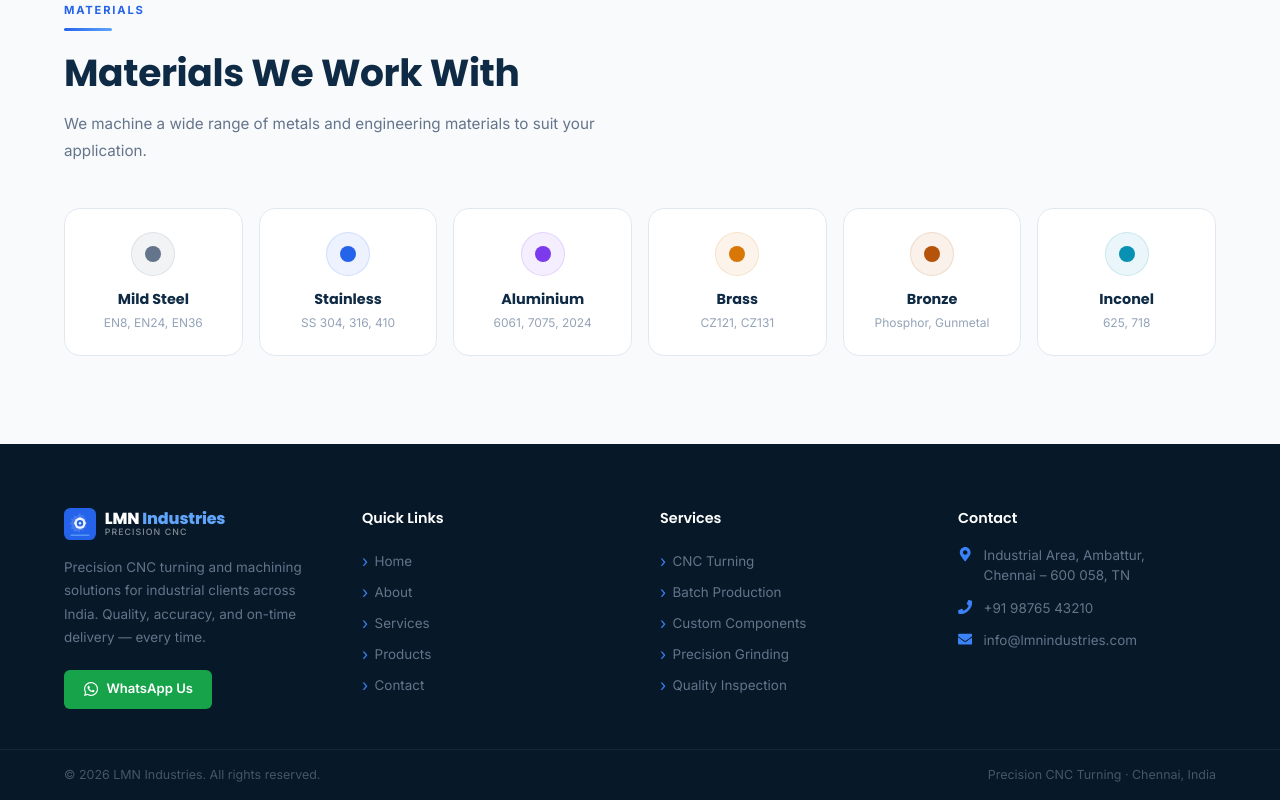
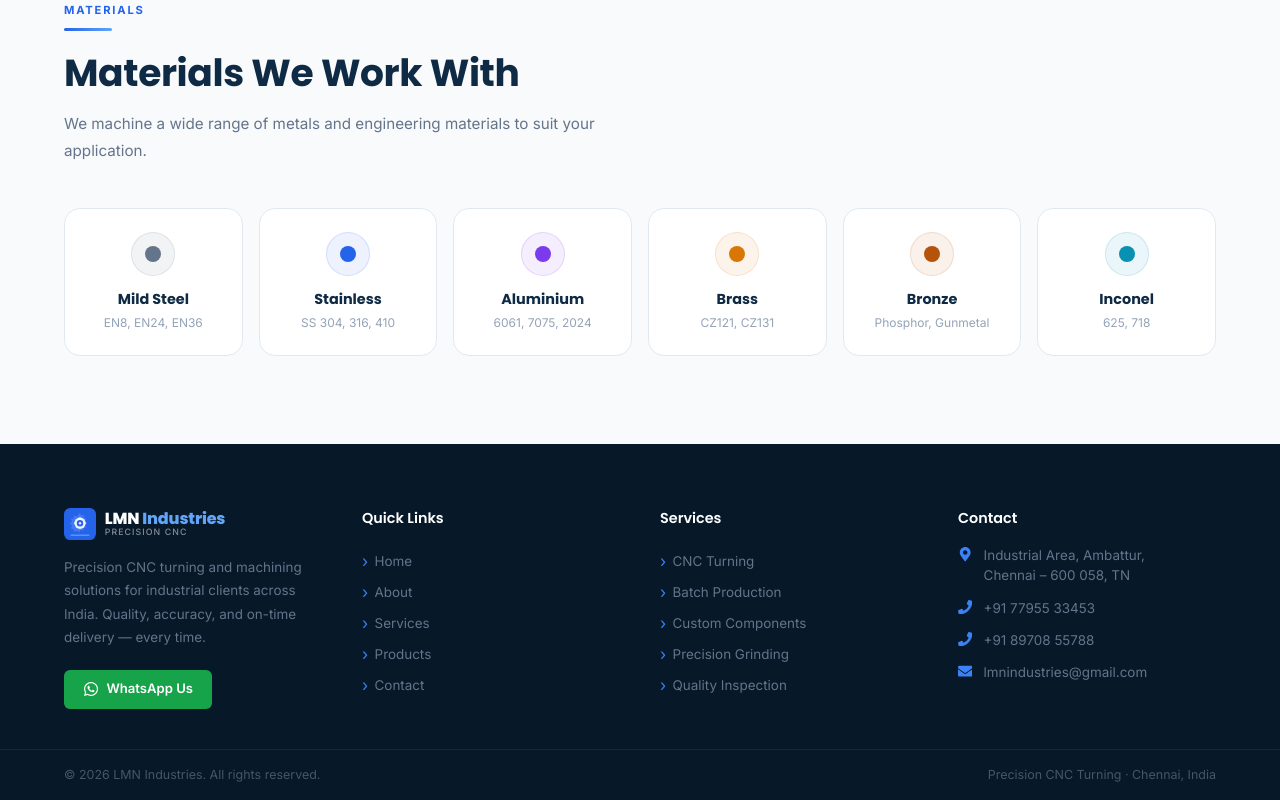
Before and after one commit to rakeshn010/LMNINDUSTRIES, a React (Vite) app: page /products in a window 1280 px wide. Shown: the part 1842-2642 px from the top of the page. Built offline with nearby package versions, Linux system fonts and the light colour scheme.

Commit message:
Update contact info: email to lmnindustries@gmail.com, phones to 7795533453 and 8970855788

```diff
--- a/src/components/Footer.jsx
+++ b/src/components/Footer.jsx
@@ -34,7 +34,7 @@ export default function Footer() {
             <p style={{ fontSize:'0.84rem', lineHeight:1.75, color:'#64748b', marginBottom:'1.25rem' }}>
               Precision CNC turning and machining solutions for industrial clients across India. Quality, accuracy, and on-time delivery — every time.
             </p>
-            <a href="https://wa.me/919876543210" target="_blank" rel="noopener noreferrer"
+            <a href="https://wa.me/917795533453" target="_blank" rel="noopener noreferrer"
               style={{ display:'inline-flex', alignItems:'center', gap:'0.45rem', background:'#16a34a', color:'#fff', fontWeight:600, fontSize:'0.82rem', padding:'0.6rem 1.2rem', borderRadius:6, textDecoration:'none', transition:'background 0.2s' }}
               onMouseEnter={e => e.currentTarget.style.background='#15803d'}
               onMouseLeave={e => e.currentTarget.style.background='#16a34a'}
@@ -72,8 +72,9 @@ export default function Footer() {
             <p style={{ fontFamily:'Poppins,sans-serif', fontWeight:600, fontSize:'0.9rem', color:'#fff', marginBottom:'1rem' }}>Contact</p>
             {[
               { icon: FaMapMarkerAlt, text: 'Industrial Area, Ambattur,\nChennai – 600 058, TN', href: null },
-              { icon: FaPhone,        text: '+91 98765 43210',          href: 'tel:+919876543210' },
-              { icon: FaEnvelope,     text: 'info@lmnindustries.com',   href: 'mailto:info@lmnindustries.com' },
+              { icon: FaPhone,        text: '+91 77955 33453',          href: 'tel:+917795533453' },
+              { icon: FaPhone,        text: '+91 89708 55788',          href: 'tel:+918970855788' },
+              { icon: FaEnvelope,     text: 'lmnindustries@gmail.com',   href: 'mailto:lmnindustries@gmail.com' },
             ].map(({ icon: Icon, text, href }) => (
               <div key={text} style={{ display:'flex', alignItems:'flex-start', gap:'0.7rem', marginBottom:'0.75rem' }}>
                 <Icon style={{ color:'#3b82f6', marginTop:'2px', flexShrink:0, fontSize:'0.9rem' }} />
--- a/src/components/WhatsAppFloat.jsx
+++ b/src/components/WhatsAppFloat.jsx
@@ -37,7 +37,7 @@ export default function WhatsAppFloat() {
 
       {/* Button */}
       <motion.a
-        href="https://wa.me/919876543210?text=Hello%20LMN%20Industries%2C%20I%20would%20like%20to%20get%20a%20quote."
+        href="https://wa.me/917795533453?text=Hello%20LMN%20Industries%2C%20I%20would%20like%20to%20get%20a%20quote."
         target="_blank"
         rel="noopener noreferrer"
         className="wa-btn"
--- a/src/pages/Contact.jsx
+++ b/src/pages/Contact.jsx
@@ -32,9 +32,10 @@ const EMAILJS_PUBLIC_KEY  = 'YOUR_PUBLIC_KEY'
 // ──────────────────────────────────────────────────────────────
 
 const contactInfo = [
-  { icon: FaPhone,        label: 'Phone',        value: '+91 98765 43210',                              href: 'tel:+919876543210' },
-  { icon: FaEnvelope,     label: 'Email',         value: 'info@lmnindustries.com',                      href: 'mailto:info@lmnindustries.com' },
-  { icon: FaWhatsapp,     label: 'WhatsApp',      value: '+91 98765 43210',                              href: 'https://wa.me/919876543210' },
+  { icon: FaPhone,        label: 'Phone',        value: '+91 77955 33453',                              href: 'tel:+917795533453' },
+  { icon: FaPhone,        label: 'Phone',        value: '+91 89708 55788',                              href: 'tel:+918970855788' },
+  { icon: FaEnvelope,     label: 'Email',         value: 'lmnindustries@gmail.com',                      href: 'mailto:lmnindustries@gmail.com' },
+  { icon: FaWhatsapp,     label: 'WhatsApp',      value: '+91 77955 33453',                              href: 'https://wa.me/917795533453' },
   { icon: FaMapMarkerAlt, label: 'Address',       value: 'Industrial Area, Ambattur, Chennai – 600 058', href: 'https://maps.google.com/?q=Ambattur+Industrial+Estate+Chennai' },
   { icon: FaClock,        label: 'Working Hours', value: 'Mon – Sat: 8:00 AM – 6:00 PM',                href: null },
 ]
@@ -247,7 +248,7 @@ export default function Contact() {
 
             {/* WhatsApp CTA */}
             <MagneticButton
-              href="https://wa.me/919876543210?text=Hello%20LMN%20Industries%2C%20I%20would%20like%20to%20get%20a%20quote."
+              href="https://wa.me/917795533453?text=Hello%20LMN%20Industries%2C%20I%20would%20like%20to%20get%20a%20quote."
               as="a"
               target="_blank"
               rel="noopener noreferrer"
--- a/src/pages/Products.jsx
+++ b/src/pages/Products.jsx
@@ -224,7 +224,7 @@ export default function Products() {
                   ))}
                 </div>
                 <MagneticButton
-                  href="https://wa.me/919876543210?text=I%20am%20interested%20in%20a%20similar%20component."
+                  href="https://wa.me/917795533453?text=I%20am%20interested%20in%20a%20similar%20component."
                   as="a"
                   target="_blank"
                   rel="noopener noreferrer"
```
